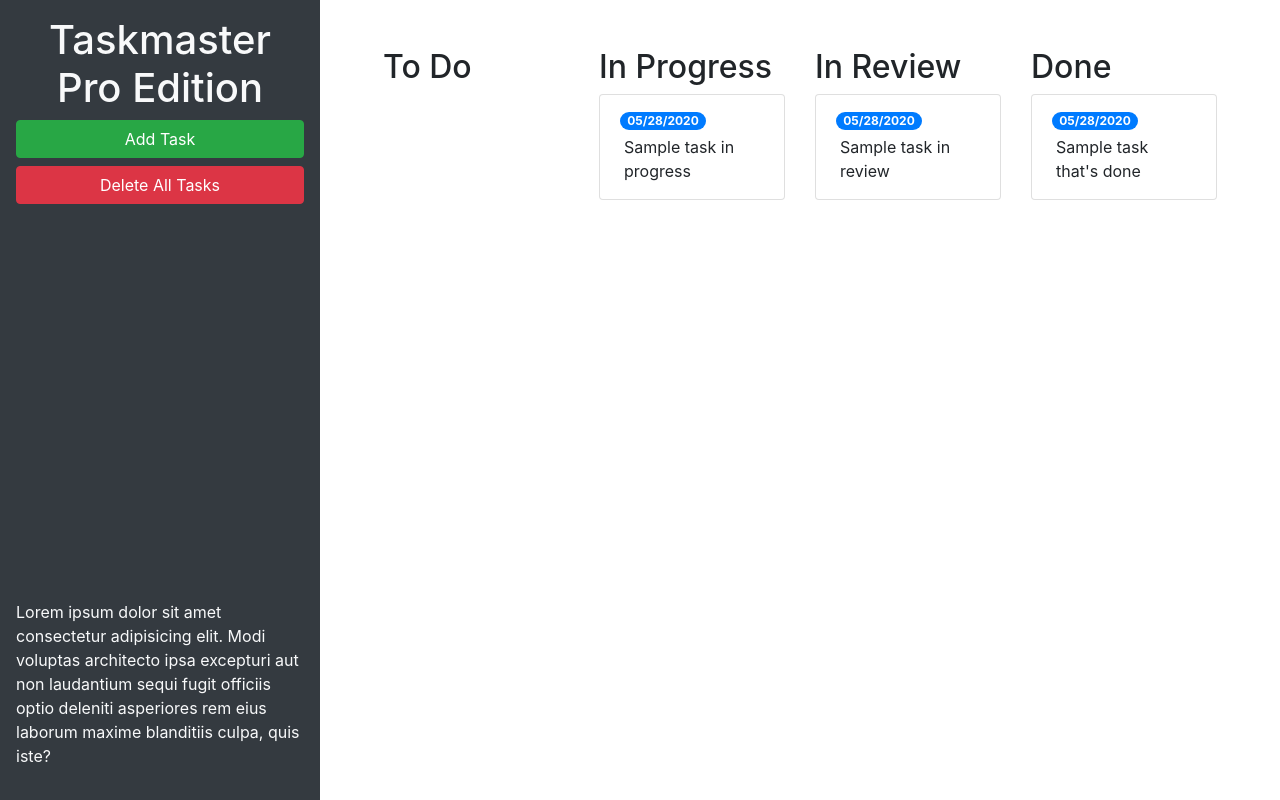
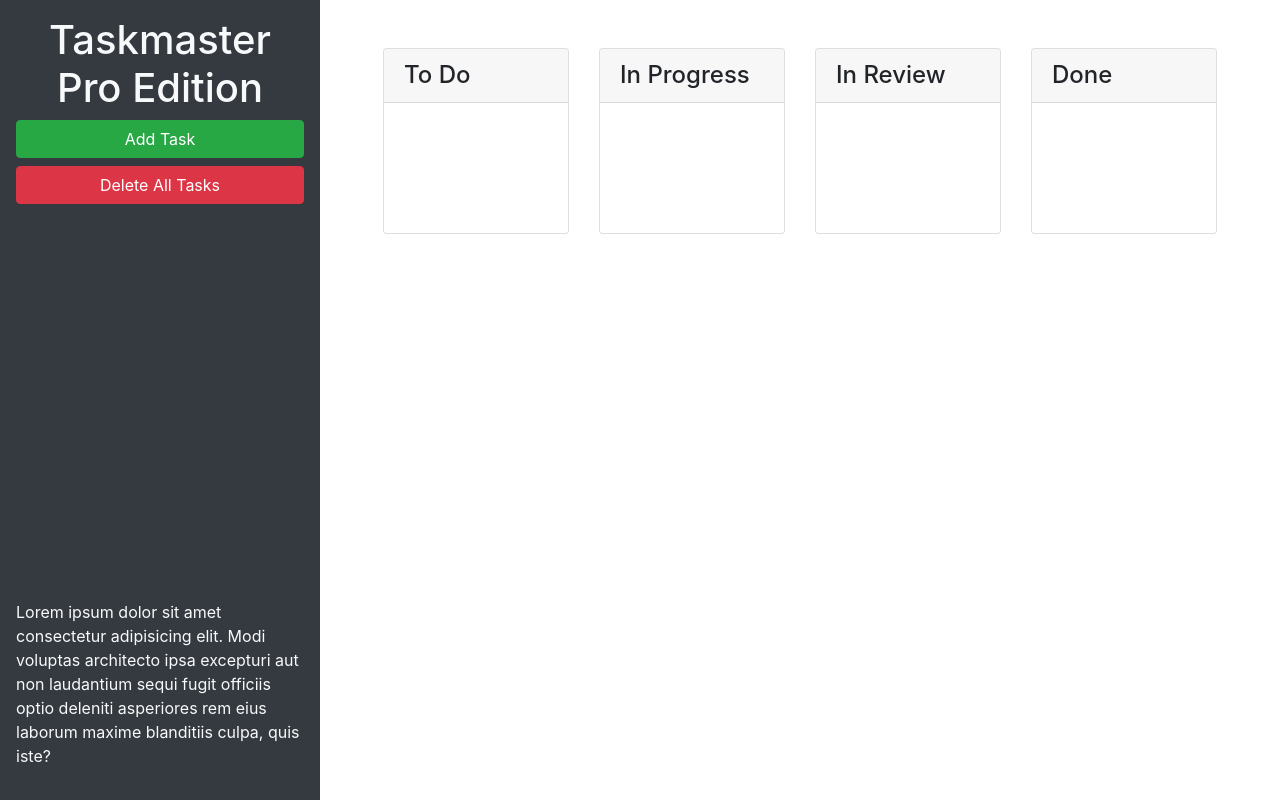
Before and after one commit to PBranch243/taskmaster-pro, a plain HTML site: page taskmaster-starter/index.html in a window 1280 px wide. Drawn offline with nearby package versions, Linux system fonts and the light colour scheme.

Commit message:
working the bootstrap portion of the lesson

```diff
--- a/taskmaster-starter/index.html
+++ b/taskmaster-starter/index.html
@@ -26,43 +26,42 @@
     <main class="col-12 col-lg-9">
       <div class="m-5 row justify-content-around">
         <!-- todo start -->
-        <div class="col">
-          <h2>To Do</h2>
-          <ul id="list-toDo" class="list-group"></ul>
+        <div class="col col-md-6 col-xl-3">
+          <div class="card">
+          <h4 class="card-header">To Do</h4>
+          <ul id="list-toDo" class="list-group list-group-flush"></ul>
         </div>
+      </div>
         <!-- todo end -->
         <!-- in progress start -->
-        <div class="col">
-          <h2>In Progress</h2>
+        <div class="col-12 col-md-6 col-xl-3">
+          <div class="card">
+          <h4 class="card-header">In Progress</h4>
           <ul id="list-inProgress" class="list-group">
-            <li class="list-group-item">
-              <span class="badge badge-primary badge-pill">05/28/2020</span>
-              <p class="m-1">Sample task in progress</p>
-            </li>
+
           </ul>
+        </div>
         </div>
         <!-- in progress end -->
         <!-- in review start -->
-        <div class="col">
-          <h2>In Review</h2>
+        <div class="col-12 col-md-6 col-xl-3">
+          <div class="card">
+          <h4 class="card-header">In Review</h4>
           <ul id="list-inReview" class="list-group">
-            <li class="list-group-item">
-              <span class="badge badge-primary badge-pill">05/28/2020</span>
-              <p class="m-1">Sample task in review</p>
-            </li>
+
           </ul>
         </div>
+      </div>
         <!-- in review end -->
         <!-- done start -->
-        <div class="col">
-          <h2>Done</h2>
+        <div class="col-12 col-md-6 col-xl-3">
+          <div class="card">
+          <h4 class="card-header">Done</h4>
           <ul id="list-done" class="list-group">
-            <li class="list-group-item">
-              <span class="badge badge-primary badge-pill">05/28/2020</span>
-              <p class="m-1">Sample task that's done</p>
-            </li>
+
           </ul>
         </div>
+      </div>
         <!-- done end -->
       </div>
     </main>
@@ -83,11 +82,11 @@
           <form>
             <div class="form-group">
               <label for="modalTaskDescription">Task description</label>
-              <textarea id="modalTaskDescription" rows="3"></textarea>
+              <textarea id="modalTaskDescription" rows="3" class="form-control"></textarea>
             </div>
             <div class="form-group">
               <label for="modalDueDate">Due date</label>
-              <input type="text" id="modalDueDate" placeholder="mm/dd/yyyy" autocomplete="off" />
+              <input type="text" class="form-control" id="modalDueDate" placeholder="mm/dd/yyyy" autocomplete="off" />
             </div>
           </form>
         </div>
```
